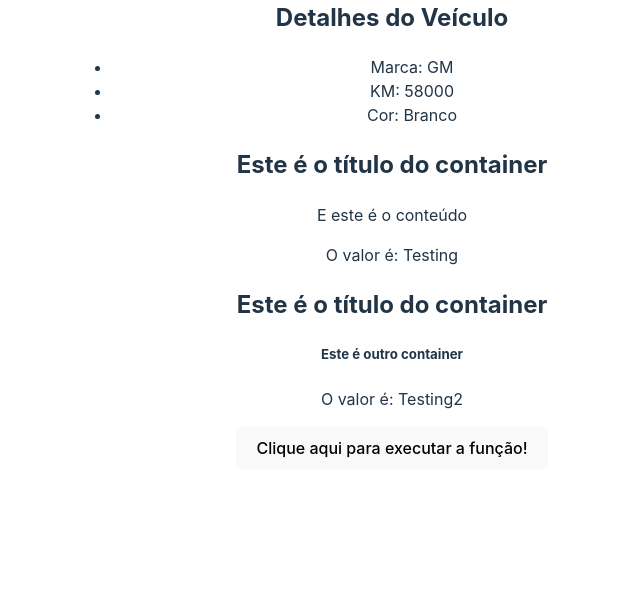
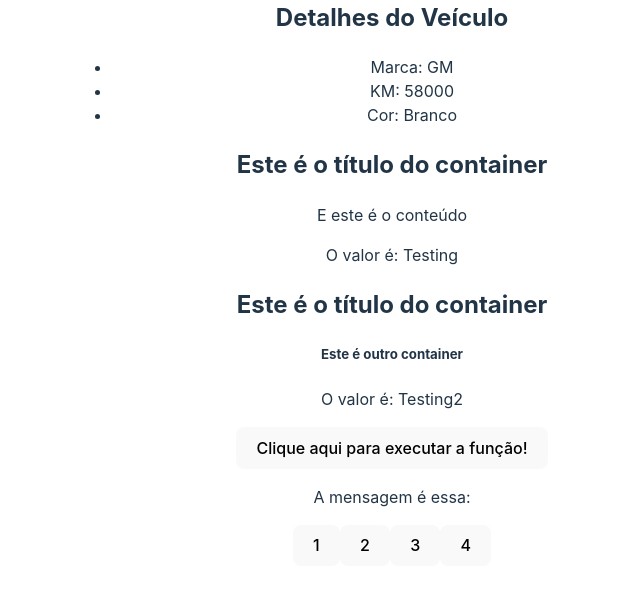
Before and after one commit to juniormps/estudos-react, a React (Vite) app in the folder 3-AVANCANDO-EM-REACT/avancando-em-react/: page / in a window 1280 px wide. Shown: the part 2062-2652 px from the top of the page, without its empty margins (248-888 px from the left). Built offline with nearby package versions, Linux system fonts and the light colour scheme.

Commit message:
state lift

```diff
--- a/3-AVANCANDO-EM-REACT/avancando-em-react/src/App.jsx
+++ b/3-AVANCANDO-EM-REACT/avancando-em-react/src/App.jsx
@@ -6,11 +6,13 @@
 import CarDetails from './components/CarDetails'
 import Container from './components/Container'
 import ExecuteFunction from './components/ExecuteFunction'
+import Message from './components/Message'
 
 
 import './App.css'
 
 import City from "./assets/city.jpg"
+import ChangeMessageState from './components/ChangeMessageState'
 
 
 function App() {
@@ -26,6 +28,12 @@
   ]
 
   const showMessage = () => console.log("Evento do componente pai!")
+
+  const [message, setMessage] = useState("")
+
+  const handleMessage = (msg) => {
+    setMessage(msg)
+  }
 
   return (
     <>
@@ -59,6 +67,9 @@
       </Container>
 
       <ExecuteFunction myFunction={showMessage}/>
+
+      <Message msg={message}/>
+      <ChangeMessageState handleMessage={handleMessage}/>
     </>
   )
 }
--- /dev/null
+++ b/3-AVANCANDO-EM-REACT/avancando-em-react/src/components/ChangeMessageState.jsx
@@ -0,0 +1,18 @@
+import React from 'react'
+
+const ChangeMessageState = ({handleMessage}) => {
+
+    const messages = ["Oi", "Olá", "Bem Vindo!", "Tudo Bem?"]
+
+  return (
+    <>
+        <button onClick={() => handleMessage(messages[0])}>1</button>
+        <button onClick={() => handleMessage(messages[1])}>2</button>
+        <button onClick={() => handleMessage(messages[2])}>3</button>
+        <button onClick={() => handleMessage(messages[3])}>4</button>
+
+    </>
+  )
+}
+
+export default ChangeMessageState
--- /dev/null
+++ b/3-AVANCANDO-EM-REACT/avancando-em-react/src/components/Message.jsx
@@ -0,0 +1,11 @@
+import React from 'react'
+
+const Message = ({msg}) => {
+  return (
+    <>
+        <p>A mensagem é essa: {msg}</p>
+    </>
+  )
+}
+
+export default Message
```
